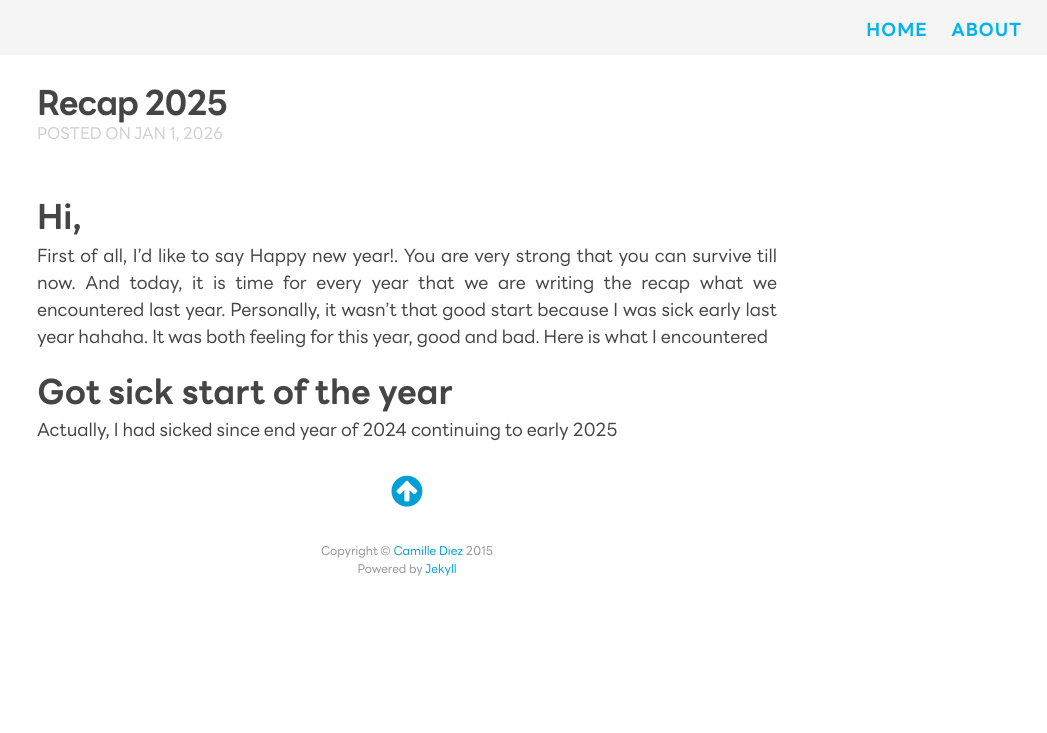
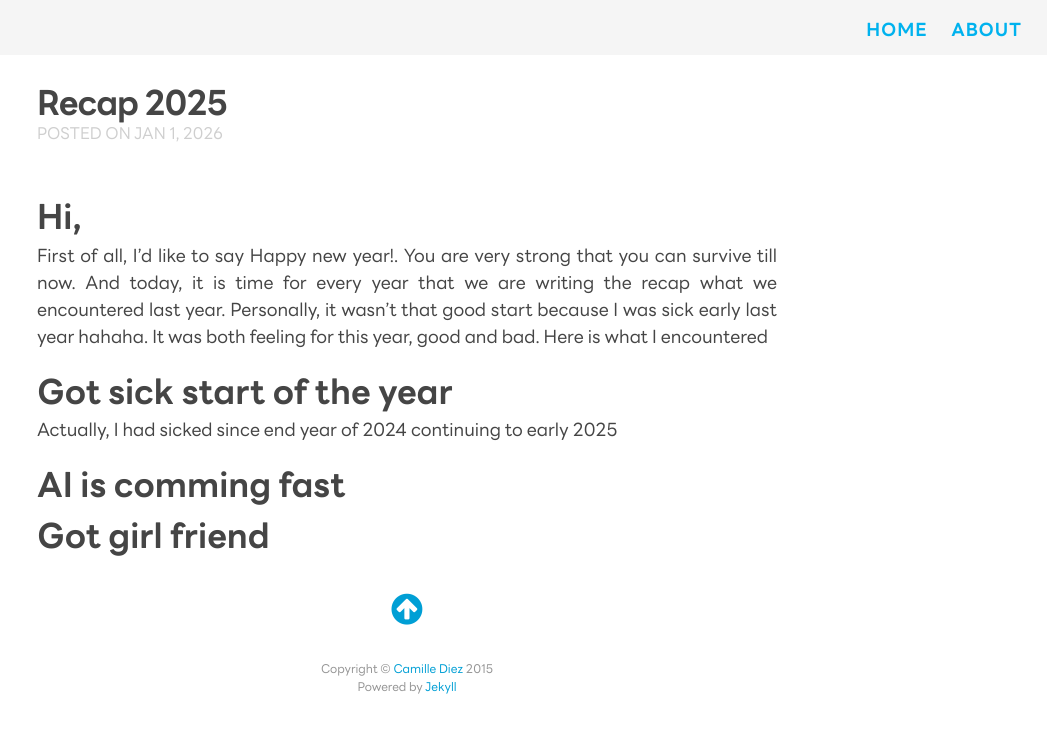
Before and after one commit to oat9002/oat9002.github.io, a Jekyll site: the page built from _posts/2026-01-01-recap-2025.md, in a window 1280 px wide. Shown: the top 733 px of the page, without its empty margins (233-1280 px from the left). Built offline with Jekyll 4.4.1, drawn with Linux system fonts in a browser that asks for light colours; nearby versions of some CDN libraries; some web fonts are replaced.

Commit message:
📝 Add new sections to Recap 2025 post: AI advancements and personal relationship

```diff
--- a/_posts/2026-01-01-recap-2025.md
+++ b/_posts/2026-01-01-recap-2025.md
@@ -10,3 +10,7 @@ First of all, I'd like to say Happy new year!. You are very strong that you can
 # Got sick start of the year
 
 Actually, I had sicked since end year of 2024 continuing to early 2025
+
+# AI is comming fast
+
+# Got girl friend
```
